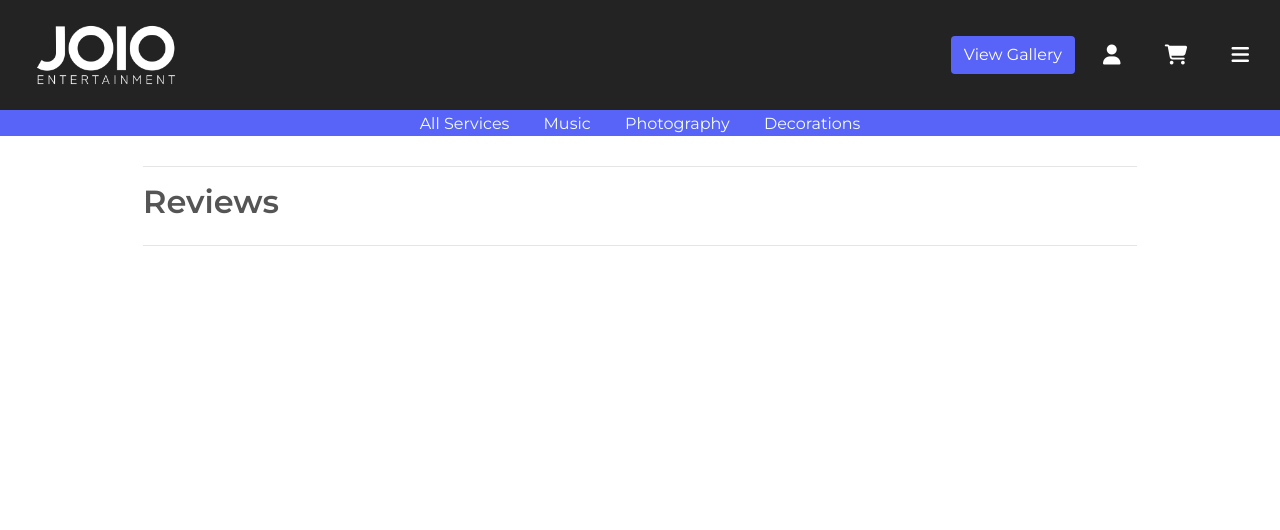
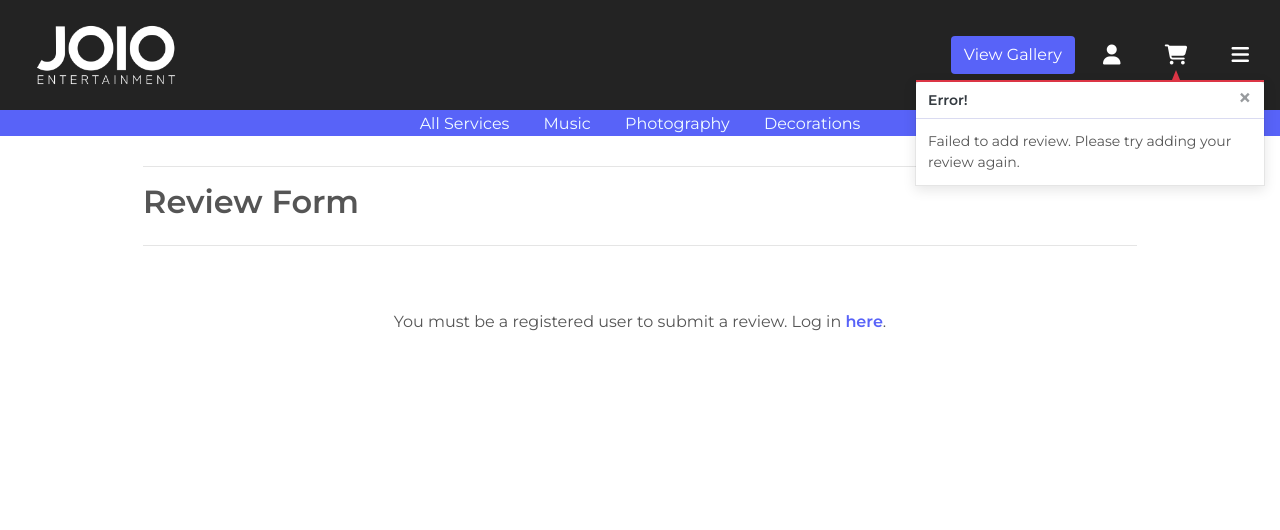
Before and after one commit to danielj314/joio-entertainment, a Django app: page /reviews/submit_review in a window 1280 px wide. Shown: the top 530 px of the page. Run offline with Django 3.2, Linux system fonts and the light colour scheme; some libraries are stand-ins or nearby versions.

Commit message:
Added success messages to reviews form and login requirements for review writing

```diff
--- a/reviews/templates/reviews/review_form.html
+++ b/reviews/templates/reviews/review_form.html
@@ -21,6 +21,7 @@
                 <hr>
             </div>
         </div>
+        {% if request.user.is_authenticated %}
         <div class="row">
             <div class="col-12 col-lg-6">
                 <p class="text-muted">Please fill out the form below to create your review</p>
@@ -30,8 +31,6 @@
                         {{ review_form.review_text | as_crispy_field }}
                         {{ review_form.review_rating | as_crispy_field }}
                     </fieldset>
-
-
 
                     <div class="submit-button text-right mt-5 mb-2">
 						<a href="{% url 'home' %}" class="btn btn-neon-blue rounded-0">
@@ -47,6 +46,14 @@
                 </form>
             </div>
         </div>
-        </div>
+        {% else %}
+            <div class="container">
+                <div class="row">
+                    <div class="col text-center my-5">
+                        <p class="text-center">You must be a registered user to submit a review. Log in <a class="font-weight-bold" href="{% url 'account_login' %}">here</a>.</p>
+                    </div>
+                </div>
+            </div>
+        {% endif %}
     </div>
 {% endblock %}
--- a/reviews/views.py
+++ b/reviews/views.py
@@ -34,6 +34,7 @@
     return render(request, 'reviews/review_form.html', context)
 
 
+@login_required
 def submit_review(request):
     """ A view to submit review form """
 
@@ -47,4 +48,34 @@
 
         review_form.save()
 
-    return render(request, 'reviews/reviews.html')
+        messages.success(request, 'Thank You! Your review \
+            has been added!')
+
+        return render(request, 'reviews/reviews.html')
+    else:
+        messages.error(request, 'Oops, something went wrong! \
+            Please try adding your review again.')
+
+
+def submit_review(request):
+    """ A view to submit review form """
+
+    review_form = ReviewForm(data=request.POST)
+    author = request.user
+
+    if review_form.is_valid():
+        review_form.instance.review_author = author
+        review_form.instance.review_text = request.POST.get("review_text")
+        review_form.instance.review_rating = request.POST.get("review_rating")
+
+        review_form.save()
+
+        messages.success(request, 'Thank You! Your review \
+            has been added!')
+        return redirect(reverse('reviews'))
+
+    else:
+        messages.error(request, 'Failed to add review. \
+            Please try adding your review again.')
+
+    return render(request, 'reviews/review_form.html')
```
